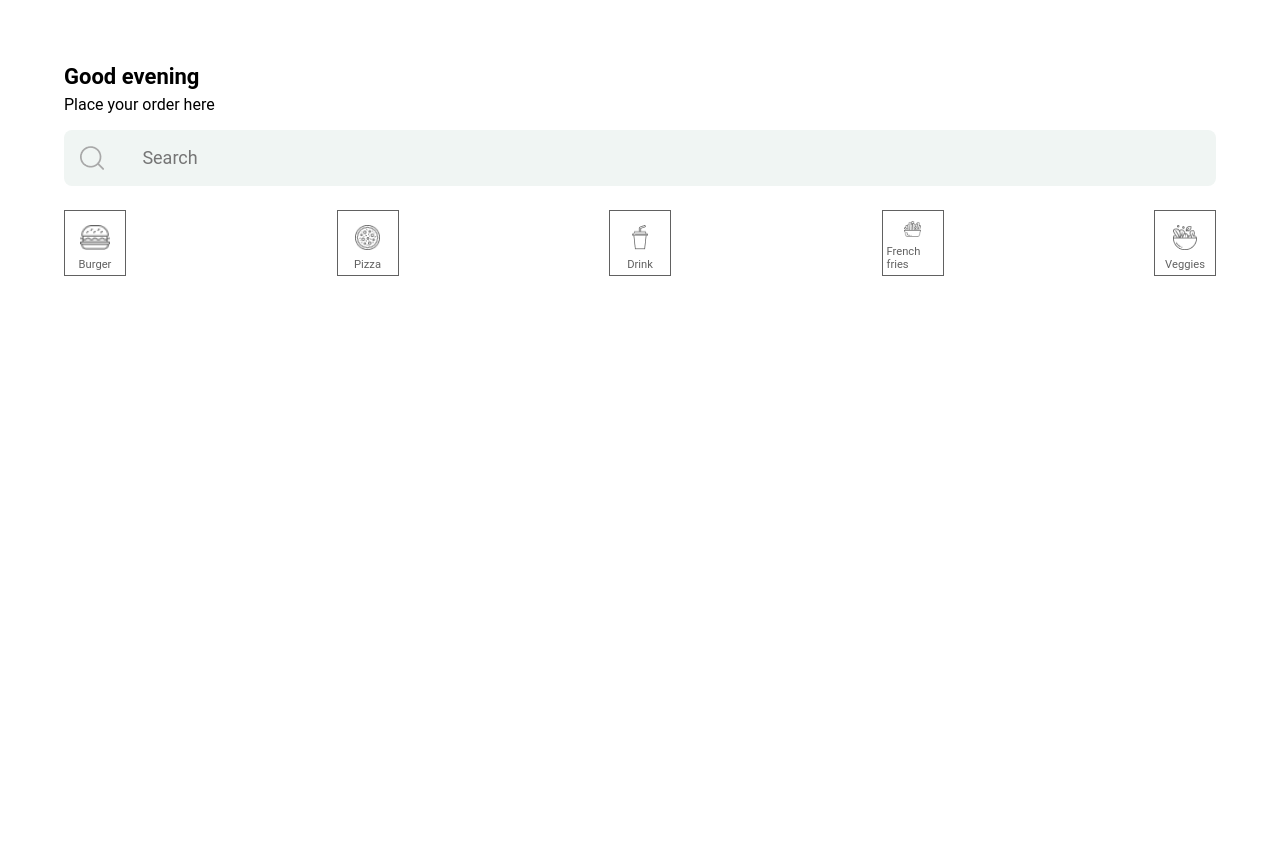
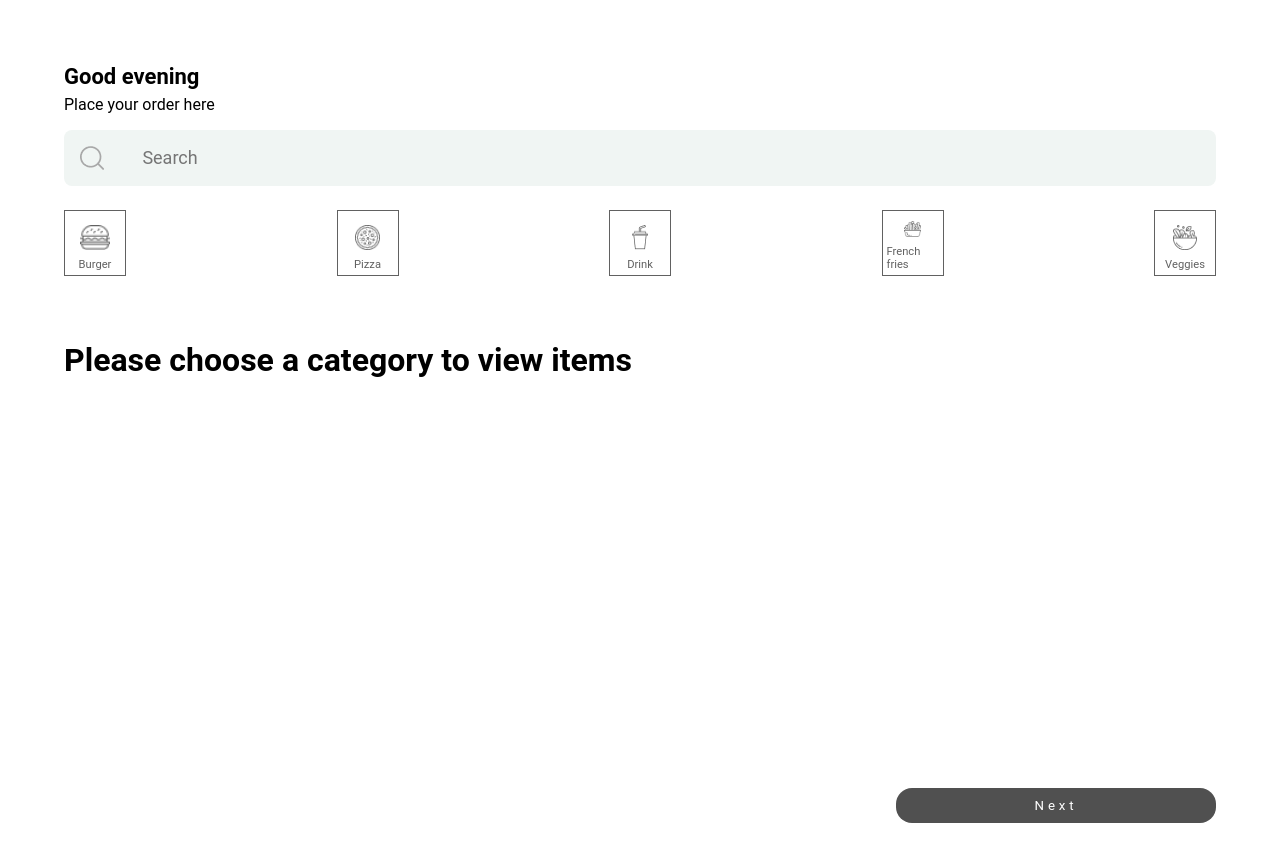
Before and after one commit to ashish-m-jacob/customerView, a React (Vite) app: page / in a window 1280 px wide. Shown: the top 862 px of the page. Built offline with nearby package versions, Linux system fonts and the light colour scheme.

Commit message:
added buttons as well

```diff
--- a/src/pages/home.jsx
+++ b/src/pages/home.jsx
@@ -156,7 +156,8 @@ const Home = () => {
           <h1>{selectedCategory}</h1>
         </div>
         <div className={styles.items}>
-          {currentItems?.name.map((item, index) => {
+          {currentItems ? (
+            currentItems.name.map((item, index) => {
               return (
                 <div className={styles.item} key={index}>
                   <div className={styles.itemImgContainer}>
@@ -174,8 +175,16 @@ const Home = () => {
                   </div>
                 </div>
               );
-          })}
+            })
+          ) : (
+            <h1>Please choose a category to view items</h1>
+          )}
         </div>
+      </div>
+      <div className={styles.buttonContainer}>
+        <button type="button" className={styles.nextButton}>
+          Next
+        </button>
       </div>
     </div>
   );
--- a/src/pages/home.module.css
+++ b/src/pages/home.module.css
@@ -128,3 +128,21 @@
 .infoContainer h1 {
   font-size: 1rem;
 }
+
+/* Next Button */
+.buttonContainer {
+  display: flex;
+  justify-content: flex-end;
+  margin-top: 1vh;
+}
+
+.nextButton {
+  width: 25vw;
+  padding: 1.3vh;
+  border: none;
+  border-radius: 1rem;
+  background-color: #505050;
+  color: #fefefe;
+  font-family: "Roboto", sans-serif;
+  letter-spacing: 0.3vw;
+}
```
Lines whose indentation alone changed are shown as unchanged.
